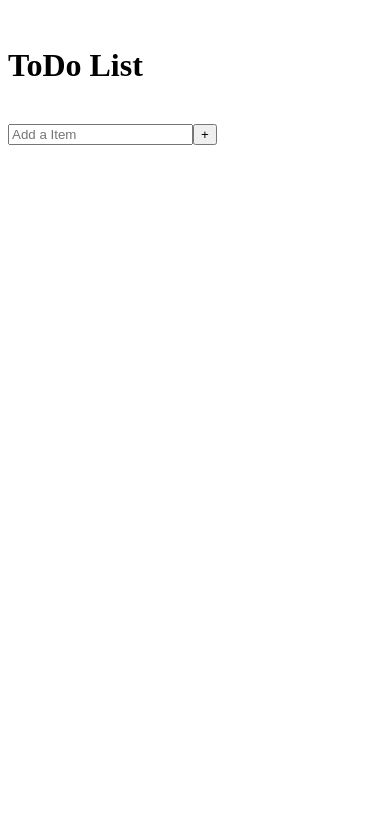
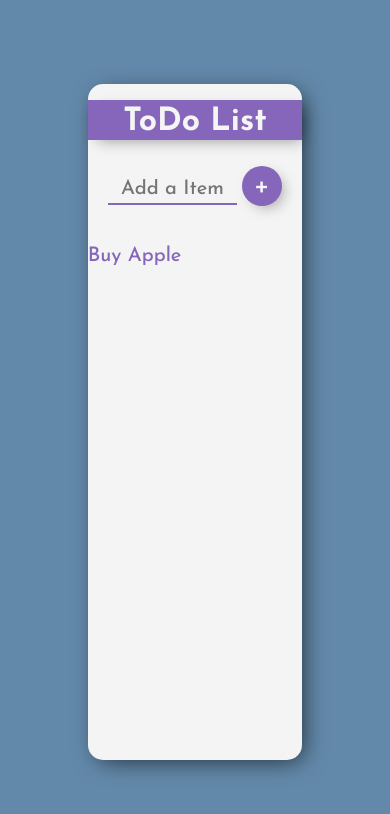
Before and after one commit to gaire56/TODO-List, a React (Create React App) app: page / in a window 390 px wide. Shown: the top 814 px of the page. Built offline with nearby package versions, Linux system fonts and the light colour scheme.

Commit message:
css done

```diff
--- a/src/App.jsx
+++ b/src/App.jsx
@@ -10,6 +10,10 @@ const App = () => {
           <br />
           <input type="text" placeholder="Add a Item" />
           <button> + </button>
+
+          <ol>
+            <li>Buy Apple</li>
+          </ol>
         </div>
       </div>
     </>
--- a/src/index.css
+++ b/src/index.css
@@ -0,0 +1,132 @@
+@import url('https://fonts.googleapis.com/css2?family=Roboto:wght@300&display=swap');
+@import url('https://fonts.googleapis.com/css2?family=Raleway:ital,wght@0,300;0,400;0,500;0,600;1,300;1,400;1,500;1,600&family=Roboto:wght@300&display=swap');
+@import url('https://fonts.googleapis.com/css2?family=Josefin+Sans:ital,wght@0,100;0,200;0,300;0,400;0,500;0,600;0,700;1,100;1,200;1,300;1,400;1,500;1,600;1,700&display=swap');
+* {
+  box-sizing: border-box;
+  padding: 0;
+  margin: 0;
+  font-family: 'Josefin Sans', 'Arial Narrow', Arial, sans-serif;
+}
+
+.app {
+  width: 100%;
+  height: 100vh;
+  background: #6389aa;
+  display: flex;
+  flex-direction: row;
+  justify-content: center;
+  align-items: center;
+  text-align: center;
+}
+
+.center__div {
+  width: 30%;
+  height: 80vh;
+  background-color: #f4f4f4;
+  box-shadow: 5px 5px 25px -5px rgba(0, 0, 0, 0.7);
+  border-radius: 15px;
+}
+
+h1 {
+  color: whitesmoke;
+  background: transparent;
+  background-color: #8566bb;
+  padding: 6px 0 2px 0;
+  margin-bottom: 10px;
+  box-shadow: 5px 5px 15px -5px rgba(0, 0, 0, 0.4);
+}
+
+input {
+  text-align: center;
+  height: 30px;
+  top: 10px;
+  border: none;
+  background: transparent;
+  font-size: 20px;
+  font-weight: 500;
+  width: 60%;
+  border-bottom: 2px solid #8566bb;
+  outline: none;
+}
+
+button {
+  min-height: 40px;
+  width: 40px;
+  border-radius: 50%;
+  border-color: transparent;
+  background-color: #8566bb;
+  color: whitesmoke;
+  font-size: 40px;
+  border: none;
+  outline: none;
+  margin-left: 10px;
+  box-shadow: 5px 5px 15px -5px rgba(0, 0, 0, 0.4);
+}
+
+button:hover {
+  background-color: green;
+}
+
+ol {
+  margin-top: 30px;
+}
+
+ol li {
+  padding-left: 0px;
+  text-align: left;
+  font-size: 20px;
+  font-weight: 500;
+  min-height: 40px;
+  display: flex;
+  align-items: center;
+  color: #8566bb;
+  text-transform: capitalize;
+}
+
+.todo__style {
+  display: flex;
+  flex-direction: row;
+  justify-content: center;
+  align-items: center;
+}
+
+.todo__style .fa-times {
+  width: 20px;
+  height: 20px;
+  display: flex;
+  justify-content: center;
+  align-items: center;
+  background-color: #8566bb;
+  border-radius: 50%;
+  margin: 0 15px 0 35px;
+  color: whitesmoke;
+  box-shadow: 5px 5px 15px -5px rgba(0, 0, 0, 0.4);
+}
+
+.todo__style .fa-times:hover {
+  background-color: red;
+}
+.todo__style .fa-times:hover .list__style {
+  color: red;
+}
+
+@media (max-width: 786px) {
+  .center__div {
+    width: 55%;
+  }
+
+  .todo__style .fa-times {
+    margin: 0 15px 0 15px;
+    display: flex;
+    justify-content: center;
+    align-items: center;
+  }
+
+  button {
+    margin-left: 5px;
+    min-height: 40px;
+    width: 40px;
+    color: whitesmoke;
+    font-size: 30px;
+  }
+}
```
Also changed, not shown: 1 other file (tests, documents, lock files or other folders).
